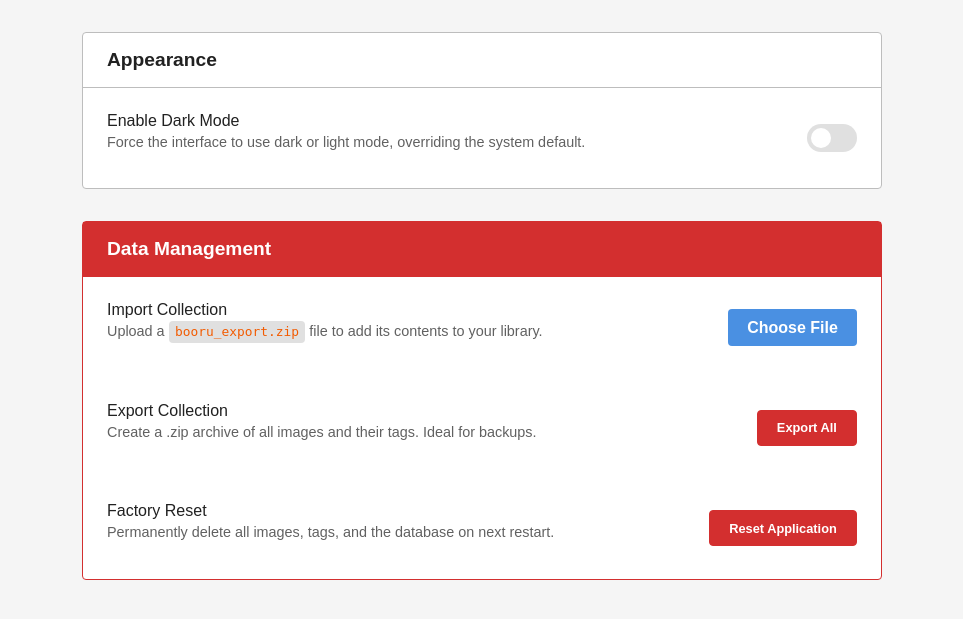
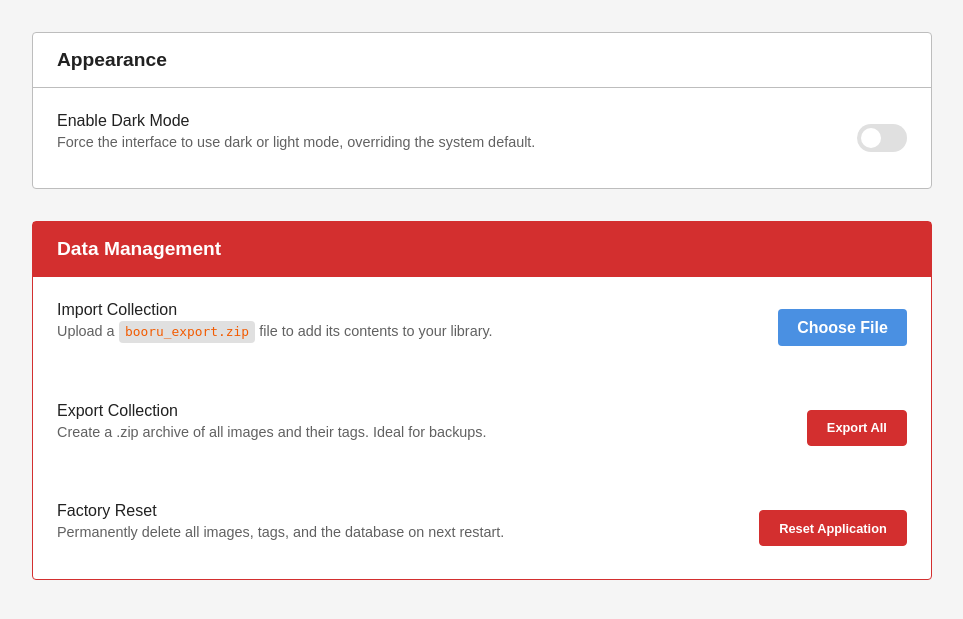
Before and after one commit to Hatrask/local-booru, a FastAPI app: page /settings in a window 1280 px wide. Shown: the part 81-700 px from the top of the page, without its empty margins (158-1121 px from the left). Run offline with FastAPI, Linux system fonts and the light colour scheme; some libraries are stand-ins or nearby versions.

Commit message:
fix: match settings container size with the other ones

```diff
--- a/static/css/styles.css
+++ b/static/css/styles.css
@@ -836,7 +836,7 @@ form.search-form button:hover { background-color: var(--color-accent-hover); }
 
 /* --- 3.9 Settings Page --- */
 .settings-container {
-    max-width: 800px;
+    max-width: 900px;
     margin: auto;
     text-align: left;
 }
```
